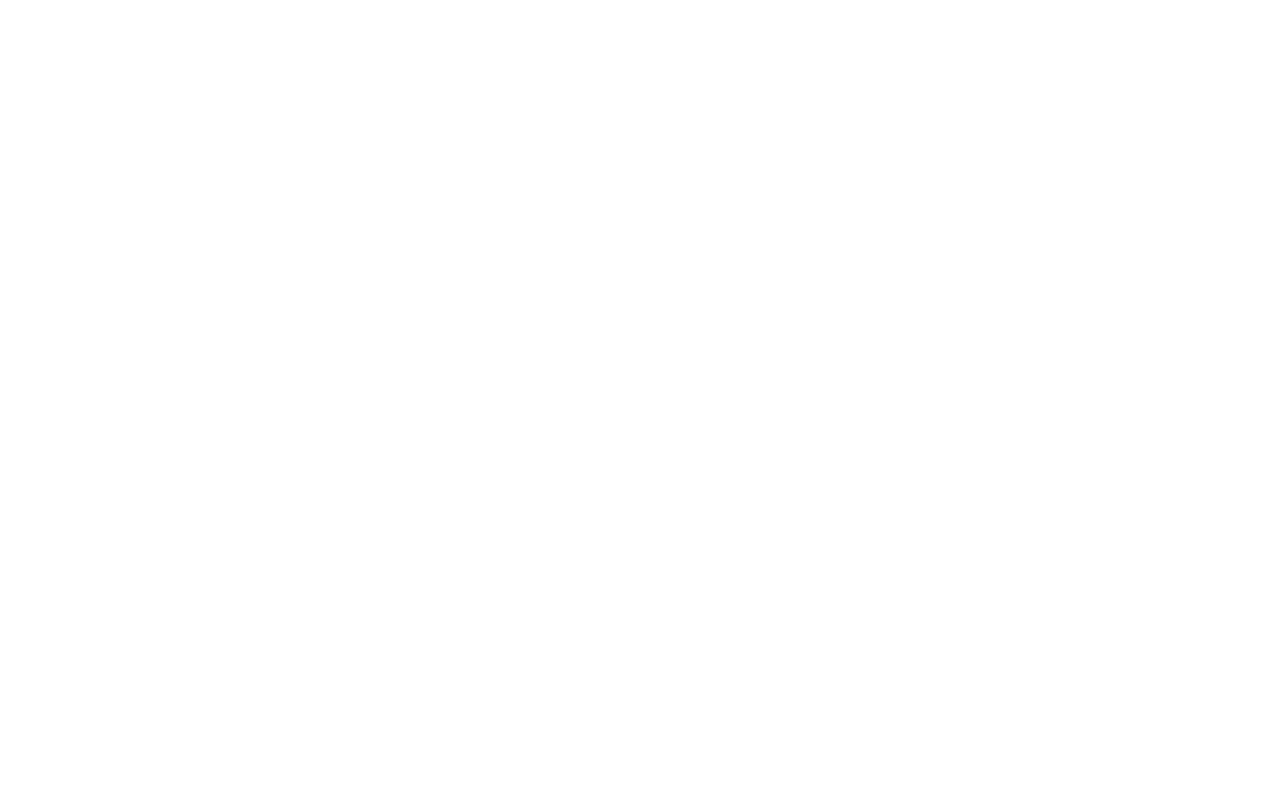
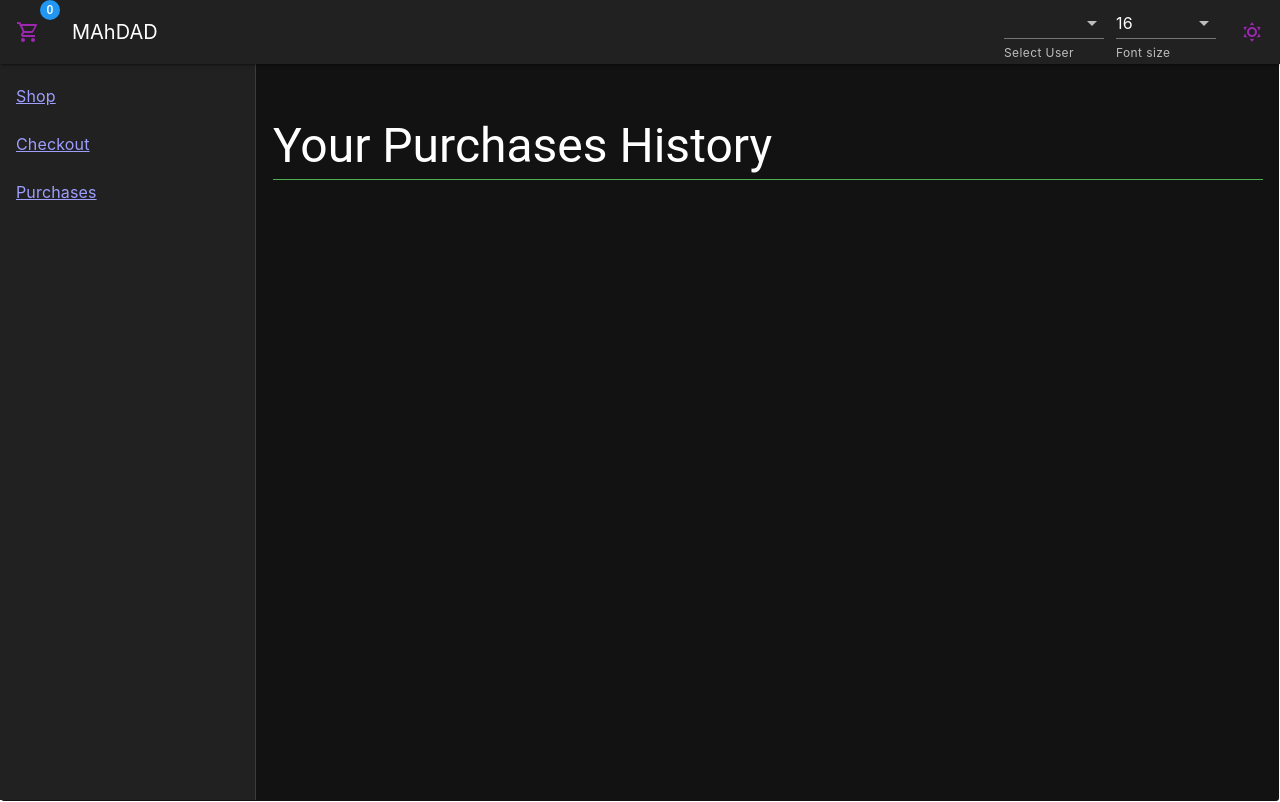
Before and after one commit to inaseri/mahdad-front-code-challenge, a Vue app: page /purchases in a window 1280 px wide. Before the commit this address had no page. Built offline with nearby package versions, Linux system fonts and the light colour scheme; the HTML template or start-up script is replaced by a standard one.

Commit message:
feat: Add Purchase History page

```diff
--- a/src/components/layout/Sidebar.vue
+++ b/src/components/layout/Sidebar.vue
@@ -11,6 +11,9 @@
       <router-link to="/checkout">
         <v-list-item title="Checkout"></v-list-item>
       </router-link>
+      <router-link to="/purchases">
+        <v-list-item title="Purchases"></v-list-item>
+      </router-link>
     </v-list>
   </v-navigation-drawer>
 </template>
--- a/src/router/index.ts
+++ b/src/router/index.ts
@@ -22,6 +22,12 @@
       component: () => import('../views/Checkout.vue'),
       meta: { layout: Main },
     },
+    {
+      path: '/purchases',
+      name: 'purchases',
+      component: () => import('../views/Purchases.vue'),
+      meta: { layout: Main },
+    },
   ],
 })
 
--- /dev/null
+++ b/src/views/Purchases.vue
@@ -0,0 +1,38 @@
+<template>
+
+  <h3 class="text-h3 color-danger-500 mt-10">Your Purchases History</h3>
+  <v-divider class="border-opacity-100 mt-2 mb-5" color="success"></v-divider>
+  <v-row>
+    <v-col v-for="item of historyItems" :key="item.id" :md="4" :sm="12">
+      <v-card class="mt-2" :title="item.product.name" :subtitle="item.product.category" :text="`Purchased At ${item.date}`">
+      </v-card>
+    </v-col>
+  </v-row>
+</template>
+
+<script setup lang="ts">
+import products from '@/assets/jsons/products.json'
+import purchases from '@/assets/jsons/purchases.json'
+
+import { computed, onMounted, ref } from 'vue'
+import { useUserStore } from '@/stores/user.ts'
+
+const userStore = useUserStore()
+const historyItems = ref<object[]>([])
+const items = computed(() => products.products)
+
+const getUserHistory = () => {
+  if (userStore.user) {
+    const history = purchases.purchases.filter((el) => el.customerId === Number(userStore.user?.id))
+    if (history.length > 0) {
+      history.forEach((item) => {
+        item.product = items.value.find((el) => el.id === item.productId)
+      })
+      historyItems.value = history;
+      console.log(historyItems.value)
+    }
+  }
+}
+
+onMounted(() => getUserHistory())
+</script>
```
